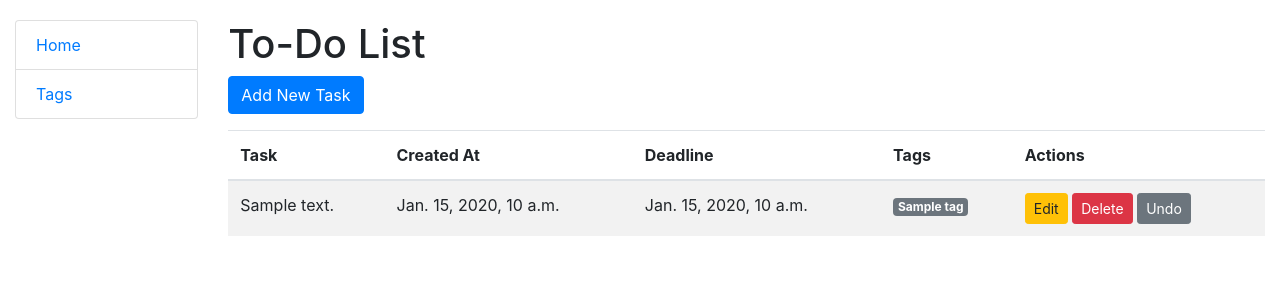
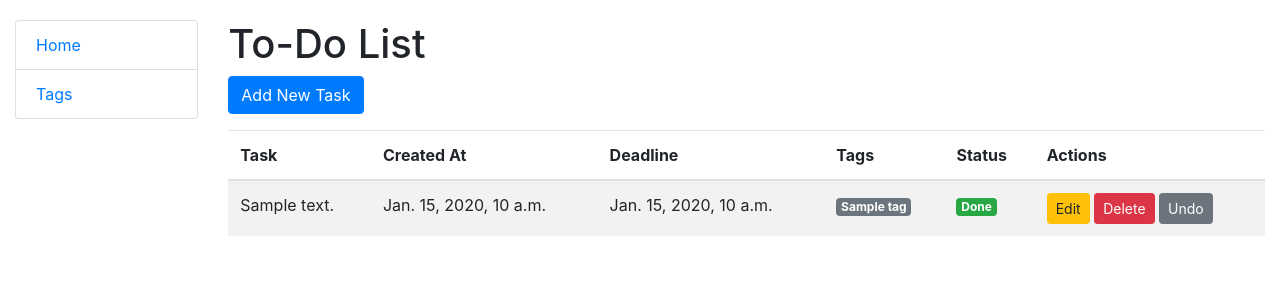
Before and after one commit to rinarice/todo-list, a Django app: page / in a window 1280 px wide. Shown: the top 300 px of the page. Run offline with Django 5.2, Linux system fonts and the light colour scheme; tables that the repository leaves empty hold one stand-in row (values such as "Sample post").

Commit message:
feat: add status column to task list

```diff
--- a/templates/tasks/task_list.html
+++ b/templates/tasks/task_list.html
@@ -11,6 +11,7 @@
       <th>Created At</th>
       <th>Deadline</th>
       <th>Tags</th>
+      <th>Status</th>
       <th>Actions</th>
     </tr>
     </thead>
@@ -24,6 +25,13 @@
           {% for tag in task.tags.all %}
             <span class="badge badge-secondary">{{ tag.name }}</span>
           {% endfor %}
+        </td>
+        <td>
+          {% if task.status %}
+            <span class="badge badge-success">Done</span>
+          {% else %}
+            <span class="badge badge-warning">Not Done</span>
+          {% endif %}
         </td>
         <td>
           <a href="{% url 'tasks:task-update' task.pk %}"
```
